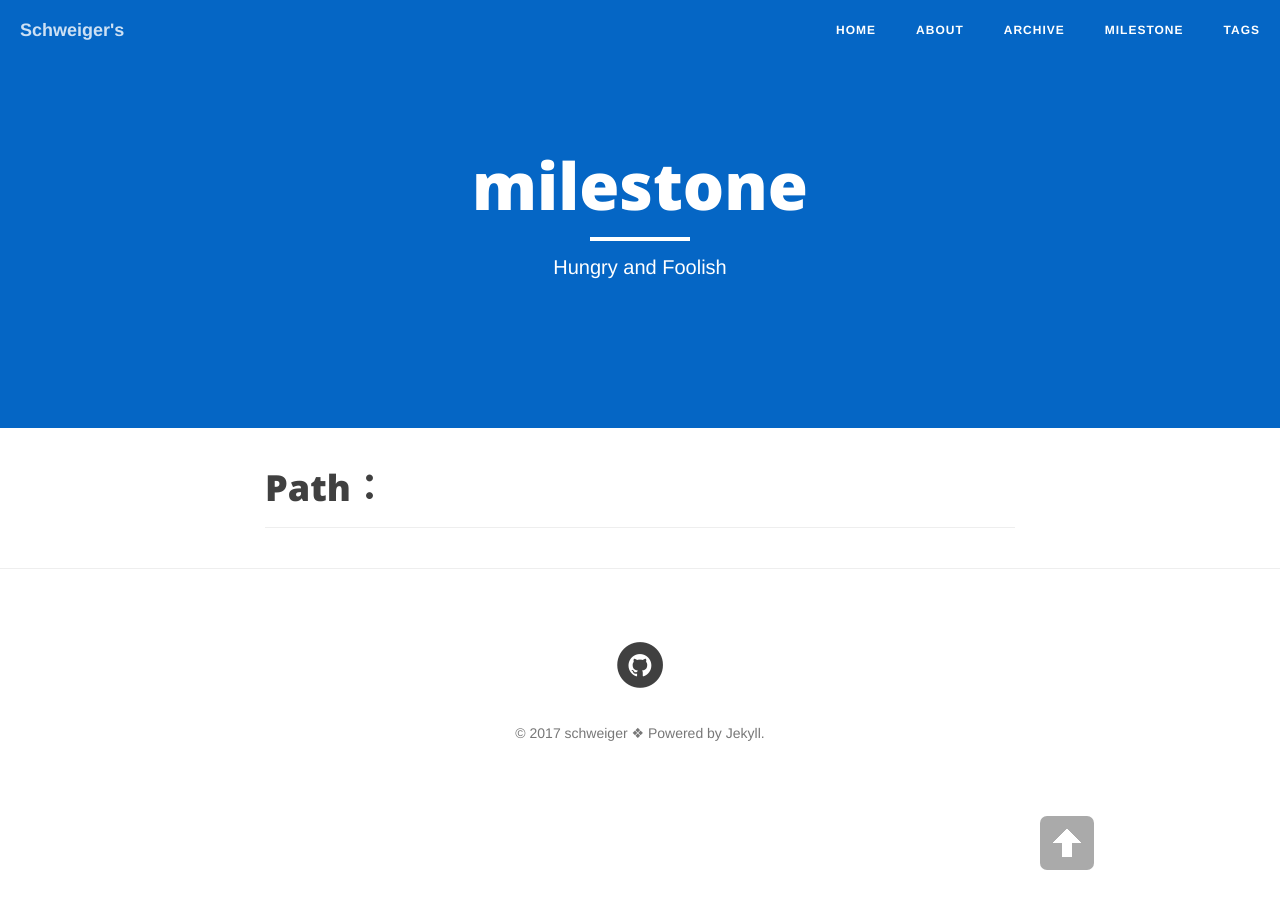
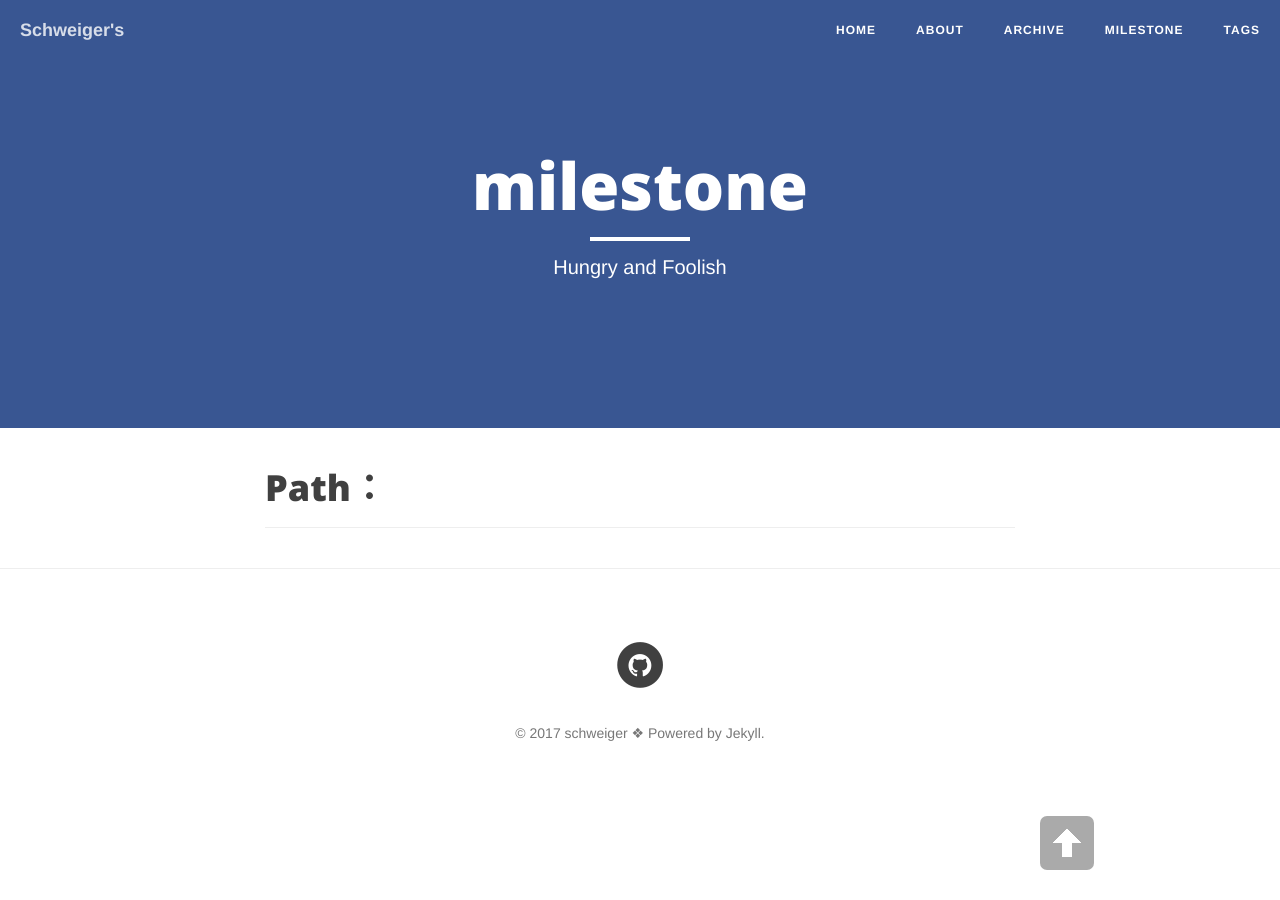
Before and after one commit to 8527/8527.github.io, a Jekyll site: the page built from milestone.md, in a window 1280 px wide. Built offline with Jekyll 4.4.1, drawn with Linux system fonts in a browser that asks for light colours; nearby versions of some CDN libraries.

Commit message:
Update milestone.md

```diff
--- a/milestone.md
+++ b/milestone.md
@@ -2,7 +2,7 @@
 layout: page
 title: "milestone"
 description: "Hungry and Foolish"
-header-img: "img/zhihu.jpg"
+header-img:
 ---
 
 
```
